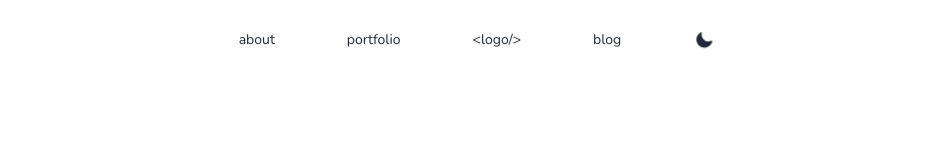
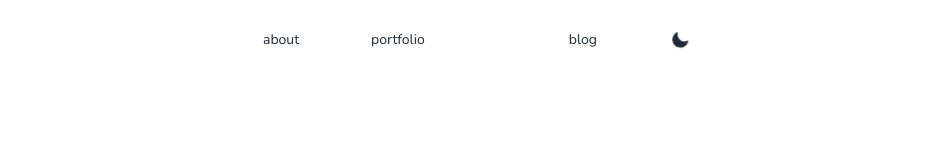
Before and after one commit to bidyadharsahu/portfolio, a Next.js app: page / in a window 1280 px wide. Shown: the top 160 px of the page, without its empty margins (163-1102 px from the left). Built offline with nearby package versions, Linux system fonts and the light colour scheme.

Commit message:
Update Navbar.tsx

```diff
--- a/app/components/nav/Navbar.tsx
+++ b/app/components/nav/Navbar.tsx
@@ -20,7 +20,7 @@ export const navLinks = [
     mobile: true
   },
   {
-    label: '<logo/>',
+    label: <logo/>,
     href: '/',
     mobile: false
   },
```
